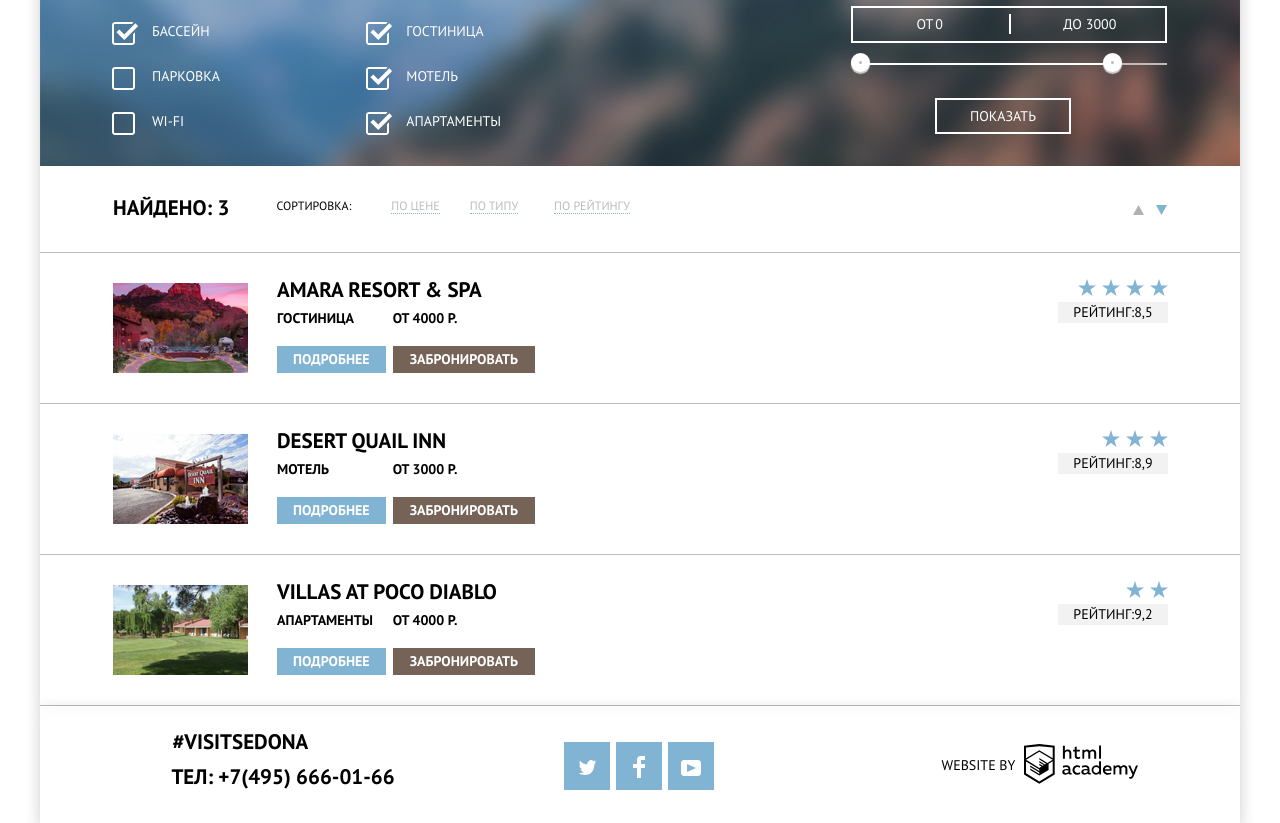
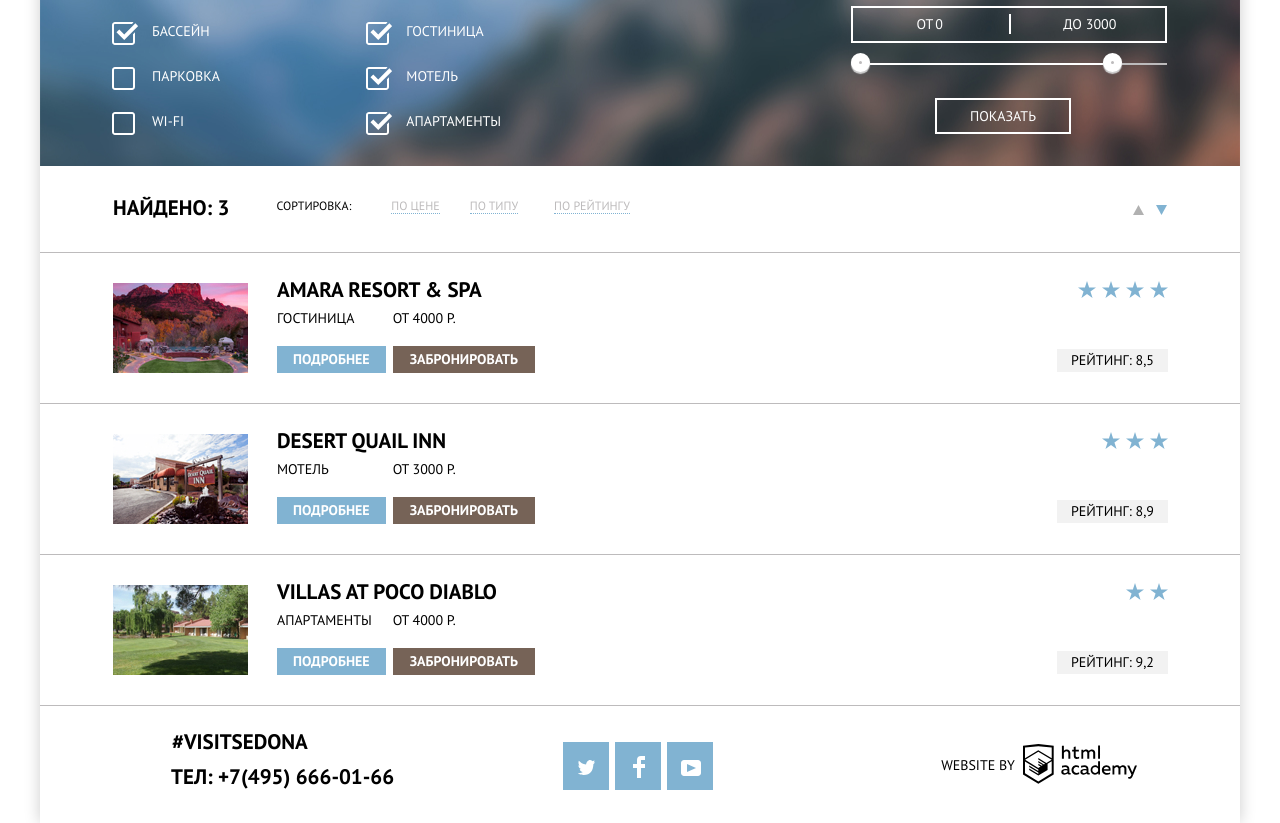
Before and after one commit to PIugai/1462123-sedona-28, a plain HTML site: page hotels.html in a window 1280 px wide. Shown: the part 107-930 px from the top of the page. Drawn offline with Linux system fonts and the light colour scheme.

Commit message:
adjust code

```diff
--- a/css/style.css
+++ b/css/style.css
@@ -85,6 +85,12 @@ body {
   }
 
 /* --------------------------------------------------- Index Page ---------------------------------------------- */
+.page-wrapper {
+    width: 1200px;
+    margin: auto;
+    -webkit-box-shadow: 0px 0px 15px var(--box-shadow);
+            box-shadow: 0px 0px 15px var(--box-shadow);
+}
 
 /* Main Elements */
 .page-body {
@@ -105,11 +111,6 @@ body {
     margin: 0 auto;
 }
 
-.container {
-    box-shadow: 0px 5px 15px var(--box-shadow);
-}
-
-
 /* Main navigation */
 
 .main-nav {
@@ -120,7 +121,6 @@ body {
     background-color: var(--basic-white);
     position: relative;
     width: 100%;
-    box-shadow: ;
 }
 
 .logo {
@@ -138,7 +138,6 @@ body {
     display: -webkit-box;
     display: -ms-flexbox;
     display: flex;
-    /* justify-content: space-between; */
     padding-top: 14px;
     padding-bottom: 16px;
 }
@@ -185,7 +184,6 @@ body {
 
 .main-header {
     margin-bottom: 1px;
-    box-shadow: 0px 5px 15px var(--box-shadow);
 }
 
 /* Hotels Header - selected item */
@@ -712,7 +710,6 @@ top: 63px;
     background-color: var(--basic-white-footer);
     padding: 9px 101px;
     margin-left: auto;
-    box-shadow: 0px 5px 15px var(--box-shadow);
 }
 
 .hotels-footer a:first-of-type{
@@ -1173,6 +1170,7 @@ margin-top: 5px;
     -webkit-box-pack: end;
         -ms-flex-pack: end;
             justify-content: flex-end;
+    margin-top: 2px;
 }
 
 .catalog-item__rating li {
@@ -1332,6 +1330,7 @@ margin-top: 5px;
 .item-info__type span,
 .item-info__cost span {
     margin-bottom: 10px;
+    font-weight: normal;
 }
 
 .item-info__cost {
@@ -1348,13 +1347,23 @@ margin-top: 5px;
 .catalog-item__rating {
     margin-left: auto;
     margin-right: 72px;
+    display: -webkit-box;
+    display: -ms-flexbox;
+    display: flex;
+    -webkit-box-orient: vertical;
+    -webkit-box-direction: normal;
+        -ms-flex-direction: column;
+            flex-direction: column;
 }
 
 .catalog-item__rating p {
     margin:0;
     padding: 0;
-    width: 110px;
+    width: 111px;
     margin-left: auto;
+    margin-top: 45px;
+    padding-bottom: 1px;
+    padding-top: 1px;
 }
 
 .catalog-item__image {
@@ -1426,16 +1435,19 @@ margin-top: 5px;
 }
 
 .search-form {
+    display: none;
+	height: 0;
+    overflow: hidden;
+    -webkit-animation: slide-down 0.6s;
+            animation: slide-down 0.6s;
+}
+
+.form-show {
+    display: none;
+	height: 0;
+    overflow: hidden;
     display: block;
     height: auto;
-    -webkit-animation: slide-down 0.6s;
-            animation: slide-down 0.6s;
-}
-
-.form-hide {
-    display: none;
-	height: 0;
-	overflow: hidden;
     -webkit-transition: height 350ms ease-in-out;
     -o-transition: height 350ms ease-in-out;
     transition: height 350ms ease-in-out;
--- a/hotels.html
+++ b/hotels.html
@@ -10,6 +10,7 @@
 </head>
 
 <body class="page-body">
+  <div class="page-wrapper">
     <header class="main-header">
       <nav class="main-nav">
         <a href="index.html" class="logo">
@@ -220,7 +221,7 @@
                 </li>
               </ul>
               <p>
-              Рейтинг:<span>8,5</span>
+                Рейтинг: <span>8,5</span>
               </p>
             </div>
           </li>
@@ -271,7 +272,7 @@
                 </li>
               </ul>
               <p>
-              Рейтинг:<span>8,9</span>
+                Рейтинг: <span>8,9</span>
               </p>
             </div>
           </li>
@@ -314,7 +315,7 @@
                 </li>
               </ul>
               <p>
-              Рейтинг:<span>9,2</span>
+                Рейтинг: <span>9,2</span>
               </p>
             </div>
           </li>
@@ -364,6 +365,7 @@
         </a>
       </div>
     </footer>
+  </div>
 </body>
 
 </html>
--- a/js/search.js
+++ b/js/search.js
@@ -6,7 +6,7 @@ const searchFormGuests = searchForm.querySelector('.search-form__guests');
 
 searchButton.addEventListener('click', function(evt) {
   evt.preventDefault();
-  searchForm.classList.toggle('form-hide');
+  searchForm.classList.toggle('form-show');
   searchFormCheckIn.focus();
   if (searchForm.classList.contains('form-error')) {
     evt.preventDefault();
@@ -33,7 +33,7 @@ window.addEventListener('keydown', function(evt) {
   if (evt.keyCode === 27) {
     if (searchForm.classList.contains('search-form')) {
       evt.preventDefault();
-      searchForm.classList.add('form-hide');
+      searchForm.classList.remove('form-show');
       searchForm.classList.remove('form-error');
     }
   }
```
Also changed, not shown: index.html (+5 -3 lines), css/style.min.css, js/search.min.js. Lines whose indentation alone changed are shown as unchanged.
